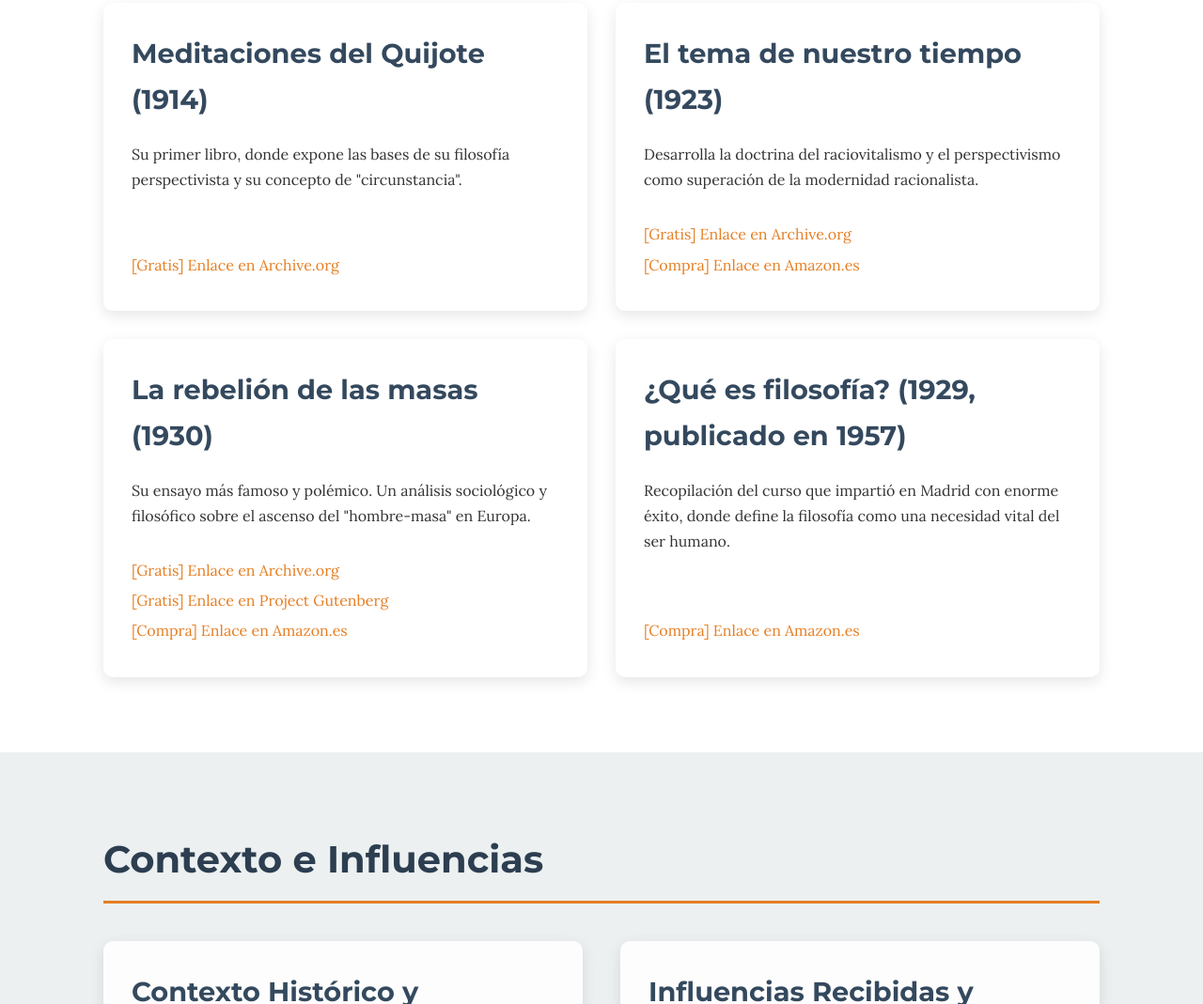
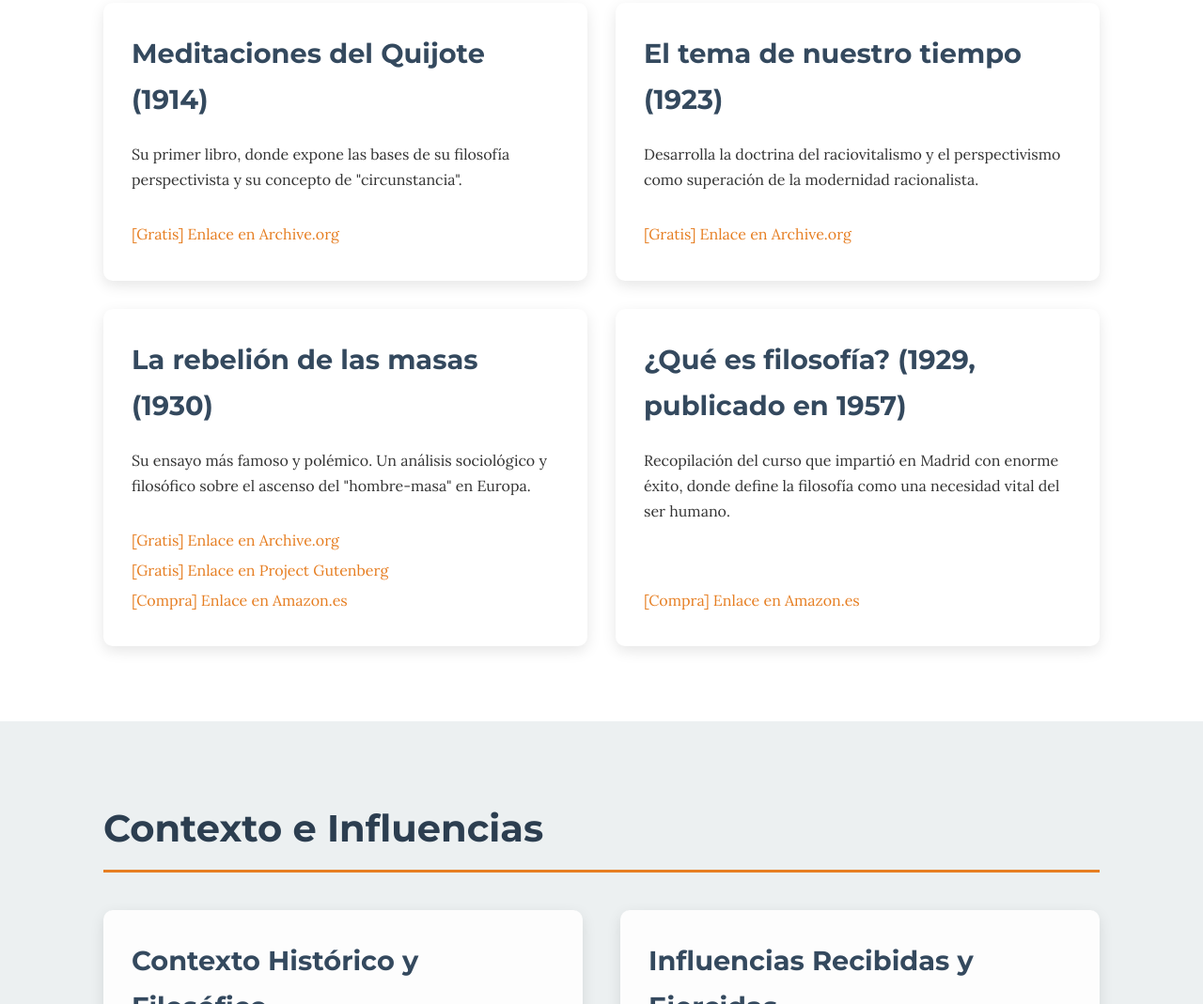
Before and after one commit to jmlucas68/ortega, a plain HTML site: page index.html in a window 1280 px wide. Shown: the part 4864-5933 px from the top of the page at 94% size. Drawn offline with Linux system fonts and the light colour scheme.

Commit message:
Actualizar index.html

```diff
--- a/index.html
+++ b/index.html
@@ -578,7 +578,7 @@
                         <div class="work-links">
                             <ul>
                                 <li><a href="https://archive.org/details/eltemadenuestrot00orte" target="_blank">[Gratis] Enlace en Archive.org</a></li>
-                                <li><a href="https://www.amazon.es/dp/8420678854/" target="_blank">[Compra] Enlace en Amazon.es</a></li>
+
                             </ul>
                         </div>
                     </div>
```
